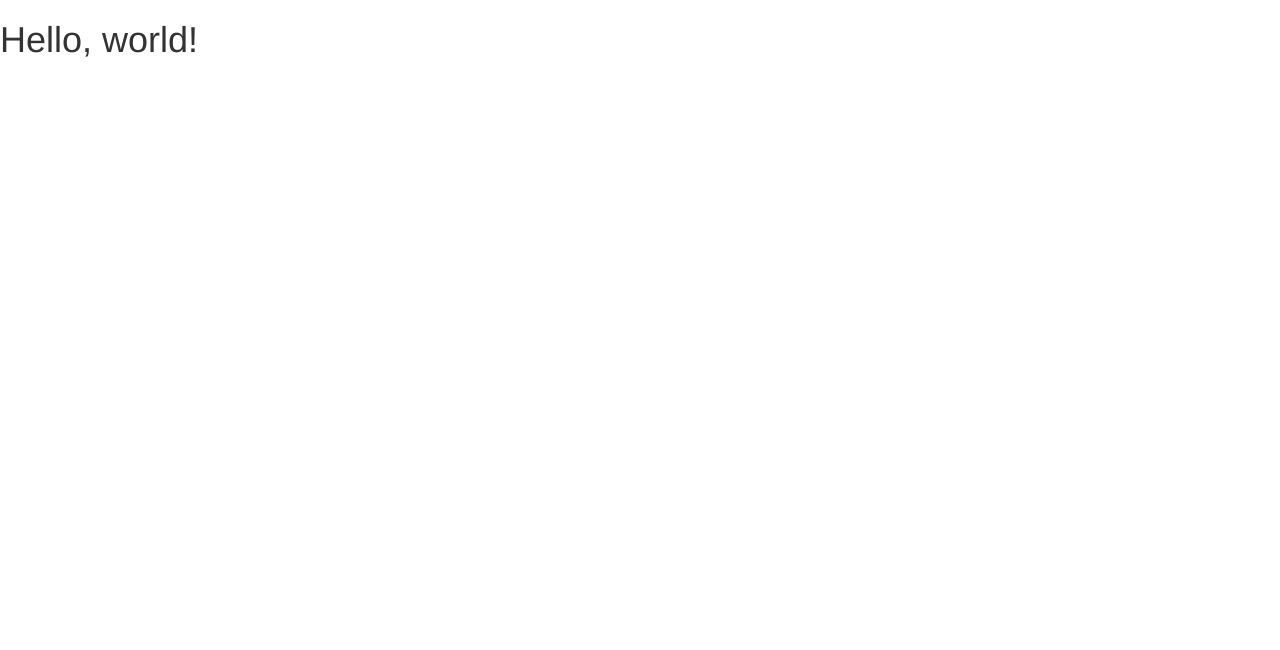
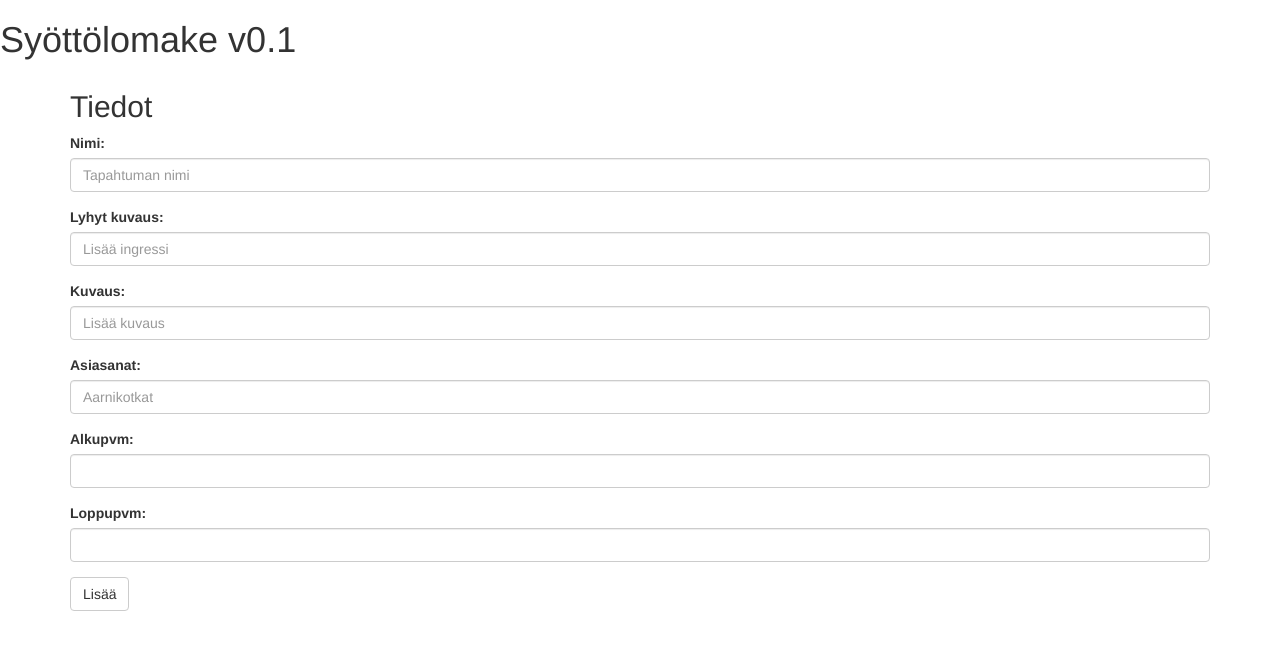
Before and after one commit to gitter-badger/linkedevents-form-gui, a plain HTML site: page index.html in a window 1280 px wide. Drawn offline with nearby package versions, Linux system fonts and the light colour scheme.

Commit message:
another commit

```diff
--- a/index.html
+++ b/index.html
@@ -1,11 +1,11 @@
 <!DOCTYPE html>
-<html lang="fi">
+<html lang="en">
   <head>
     <meta charset="utf-8">
     <meta http-equiv="X-UA-Compatible" content="IE=edge">
     <meta name="viewport" content="width=device-width, initial-scale=1">
     <!-- The above 3 meta tags *must* come first in the head; any other head content must come *after* these tags -->
-    <title>LinkedEvents form prototype</title>
+    <title>Syöttölomakeprototyyppi v.01</title>
 
     <!-- Bootstrap -->
     <link href="css/bootstrap.min.css" rel="stylesheet">
@@ -16,17 +16,44 @@
       <script src="https://oss.maxcdn.com/html5shiv/3.7.2/html5shiv.min.js"></script>
       <script src="https://oss.maxcdn.com/respond/1.4.2/respond.min.js"></script>
     <![endif]-->
+  </head>
+  <body>
+    <h1>Syöttölomake v0.1</h1>
+
     <!-- jQuery (necessary for Bootstrap's JavaScript plugins) -->
     <script src="https://ajax.googleapis.com/ajax/libs/jquery/1.11.3/jquery.min.js"></script>
     <!-- Include all compiled plugins (below), or include individual files as needed -->
     <script src="js/bootstrap.min.js"></script>
-  </head>
-  <body>
-    <h1>Hello, world!</h1>
-
-    <form class="form-horizontal" role="form">
-      <form>
-
+    <div class="container">
+  <h2>Tiedot</h2>
+  <form role="form">
+    <div class="form-group">
+      <label for="name">Nimi:</label>
+      <input type="name" class="form-control" id="name" placeholder="Tapahtuman nimi">
+    </div>
+    <div class="form-group">
+      <label for="short_description">Lyhyt kuvaus:</label>
+      <input type="short_description" class="form-control" id="short_description" placeholder="Lisää ingressi">
+    </div>
+    <div class="form-group">
+      <label for="description">Kuvaus:</label>
+      <input type="description" class="form-control" id="description" placeholder="Lisää kuvaus">
+    </div>
+    <div class="form-group">
+      <label for="keywords">Asiasanat:</label>
+      <input type="keywords" class="form-control" id="keywords" placeholder="Aarnikotkat">
+    </div>
+    <div class="form-group">
+      <label for="start_date">Alkupvm:</label>
+      <input type="datetime" class="form-control" id=date_start>
+    </div>
+    <div class="form-group">
+      <label for="date_end">Loppupvm:</label>
+      <input type="datetime" class="form-control" id=date_end>
+    </div>
+    <button type="submit" class="btn btn-default">Lisää</button>
+  </form>
+</div>
 
   </body>
 </html>
```
